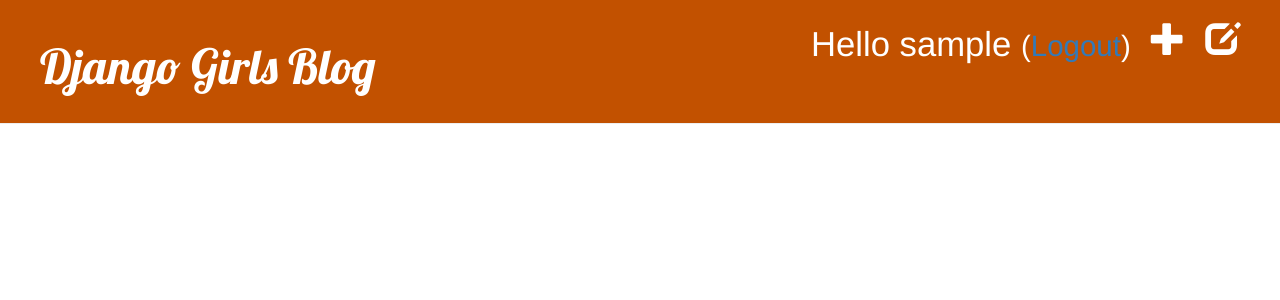
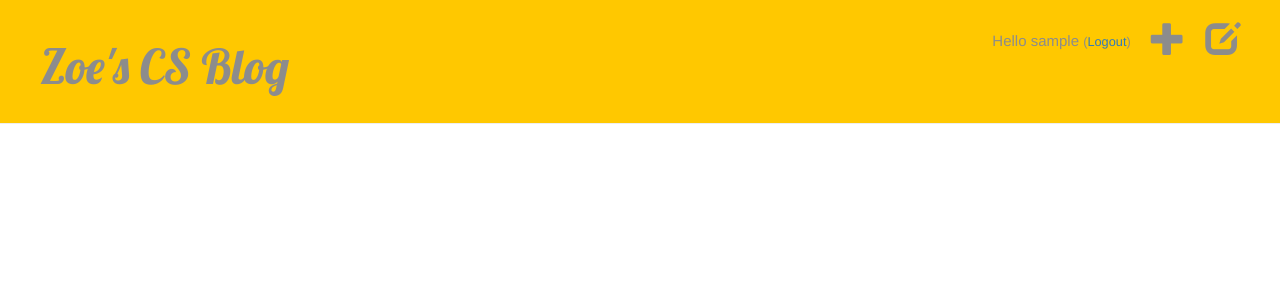
Before and after one commit to zoerobins/my-first-blog, a Django app: page /drafts/ in a window 1280 px wide. Shown: the top 300 px of the page. Run offline with Django 3.2, Linux system fonts and the light colour scheme; the visitor is signed in with stand-in values (Sample User, id 1); data that the repository does not hold is empty; some libraries are stand-ins or nearby versions.

Commit message:
Personalising site.

```diff
--- a/blog/templates/blog/base.html
+++ b/blog/templates/blog/base.html
@@ -15,11 +15,11 @@
             {% if user.is_authenticated %}
                 <a href="{% url 'post_draft_list' %}" class="top-menu"><span class="glyphicon glyphicon-edit"></span></a>
                 <a href="{% url 'post_new' %}" class="top-menu"><span class="glyphicon glyphicon-plus"></span></a>
-                <p class="top-menu">Hello {{ user.username }} <small>(<a href="{% url 'logout' %}">Logout</a>)</small></p>
+                <p class="top-menu2">Hello {{ user.username }} <small>(<a href="{% url 'logout' %}">Logout</a>)</small></p>
             {% else %}
             <a href="{% url 'login' %}" class="top-menu"><span class="glyphicon glyphicon-lock"></span></a>
             {% endif %}
-            <h1><a href="/">Django Girls Blog</a></h1>
+            <h1><a href="/">Zoe's CS Blog</a></h1>
         </div>
 
         <div class="content container">
@@ -42,13 +42,13 @@
 <style type="text/css">
 
     .page-header {
-        background-color: C25100;
+        background-color: #FFC800;
         margin-top: 0;
         padding: 20px 20px 20px 40px;
     }
 
     .page-header h1, .page-header h1 a, .page-header h1 a:visited, .page-header h1 a:active {
-        color: #ffffff;
+        color: #8C8C8C;
         font-size: 36pt;
         text-decoration: none;
     }
@@ -75,10 +75,18 @@
     }
 
     .top-menu, .top-menu:hover, .top-menu:visited {
-        color: #ffffff;
+        color: #8C8C8C;
         float: right;
         font-size: 26pt;
         margin-right: 20px;
+    }
+
+    .top-menu2 {
+        color: #8C8C8C;
+        float: right;
+        font-size: 15px;
+        margin-right: 20px;
+        margin-top: 10px;
     }
 
     .post {
@@ -94,8 +102,18 @@
         float: right;
     }
 
+    .btn-comment {
+        position: absolute;
+        bottom: 0px;
+        right: 15px;
+    }
+
     .comment {
         margin: 20px 0px 20px 20px;
     }
 
+    body {
+        background-color: #FFFFFF;
+    }
+
 </style>
--- a/blog/templates/blog/post_draft_list.html
+++ b/blog/templates/blog/post_draft_list.html
@@ -4,7 +4,7 @@
     {% for post in posts %}
         <div class="post">
             <p class="date">created: {{ post.created_date|date:'d-m-Y' }}</p>
-            <h1><a href="{% url 'post_detail' pk=post.pk %}">{{ post.title }}</a></h1>
+            <h2><a href="{% url 'post_detail' pk=post.pk %}">{{ post.title }}</a></h2>
             <p>{{ post.text|truncatechars:200 }}</p>
         </div>
     {% endfor %}
```
Also changed, not shown: blog/templates/blog/post_detail.html (+4 -3 lines).
